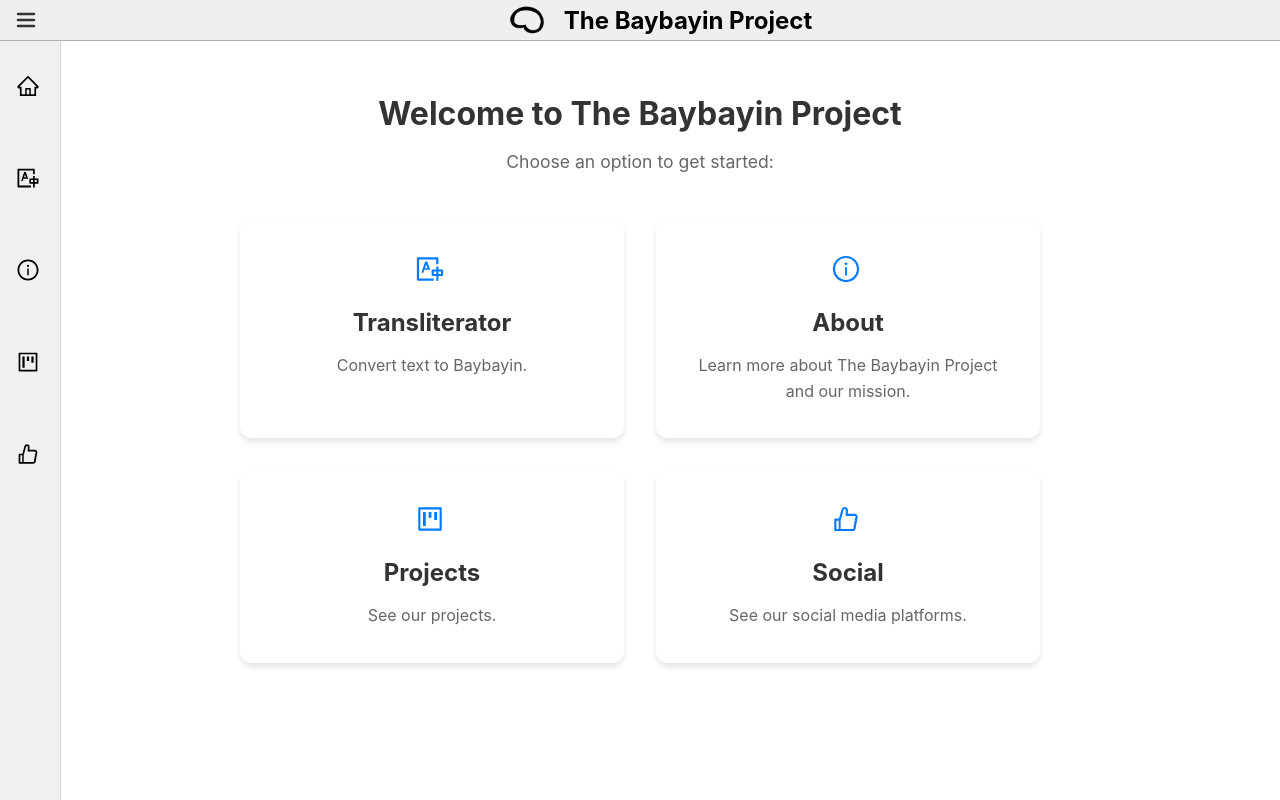
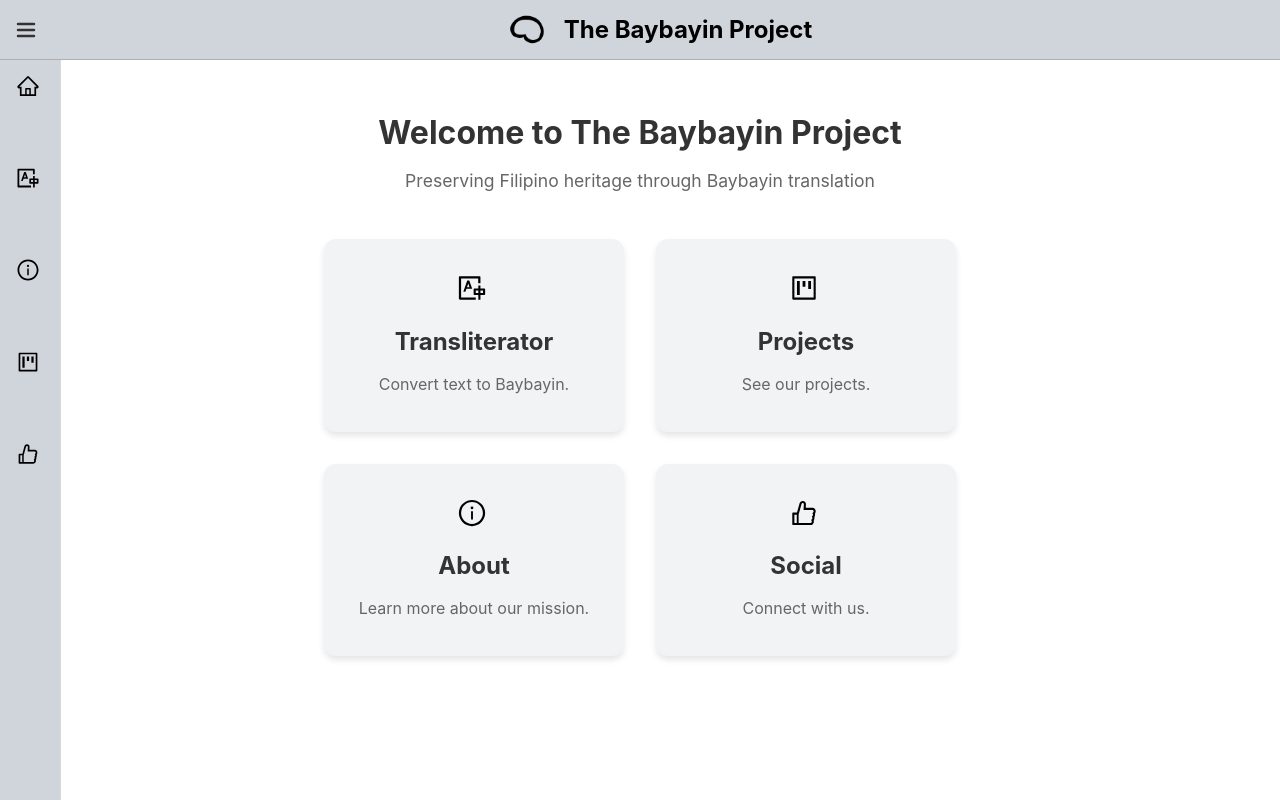
Before and after one commit to cmckinney-59/the-baybayin-project, a React (Vite) app: page /#/ in a window 1280 px wide. Built offline with nearby package versions, Linux system fonts and the light colour scheme.

Commit message:
updated styles

```diff
--- a/src/components/Header/Header.css
+++ b/src/components/Header/Header.css
@@ -1,10 +1,10 @@
 .App-header {
-  height: 20px;
+  height: 60px;
   display: flex;
   justify-content: center;
   align-items: center;
   padding: 20px 20px 20px 56px; /* leave space for hamburger */
-  background-color: rgb(240, 238, 238);
+  background-color: #d0d5db;
   flex-direction: row;
   font-size: calc(10px + 2vmin);
   color: black;
--- a/src/components/Navigation/Navigation.css
+++ b/src/components/Navigation/Navigation.css
@@ -3,7 +3,7 @@
   left: 0;
   top: 40px;
   width: 60px; /* Collapsed width - icon only */
-  background-color: #f0f0f0;
+  background-color: #d0d5db;
   height: calc(100vh - 40px);
   transform: translateX(0);
   transition: transform 0.25s ease, width 0.25s ease;
@@ -42,7 +42,7 @@
 
 .Navigation-content ul li a {
   text-decoration: none;
-  color: #000;
+  color: white;
   display: flex;
   align-items: center;
   padding: 1rem 0.5rem;
@@ -54,19 +54,20 @@
 }
 
 .Navigation-content ul li a:hover {
-  background-color: #e0e0e0;
-  color: #007bff;
+  background-color: rgba(0, 0, 0, 0.1);
+  color: white;
 }
 
 .Navigation-content ul li a:active {
-  background-color: #d0d0d0;
-  color: #007bff;
+  background-color: rgba(0, 0, 0, 0.2);
+  color: white;
 }
 
 .nav-icon {
   font-size: 24px;
   transition: transform 0.2s ease;
   flex-shrink: 0;
+  color: black;
 }
 
 .nav-text {
--- a/src/pages/HomePage/HomePage.css
+++ b/src/pages/HomePage/HomePage.css
@@ -36,6 +36,10 @@
   text-align: center;
 }
 
+.nav-card {
+  background: #f2f3f5; /* Even lighter version of header grey */
+}
+
 .nav-card:hover {
   transform: translateY(-4px);
   box-shadow: 0 8px 25px rgba(0, 0, 0, 0.15);
@@ -50,7 +54,7 @@
   margin-right: 5px;
   width: 30px;
   height: 30px;
-  color: #007bff;
+  color: black;
 }
 
 .nav-card h2 {
--- a/src/pages/HomePage/HomePage.tsx
+++ b/src/pages/HomePage/HomePage.tsx
@@ -30,7 +30,7 @@ export default function HomePage() {
   return (
     <div className="homepage">
       <h1>Welcome to The Baybayin Project</h1>
-      <p>Choose an option to get started:</p>
+      <p>Preserving Filipino heritage through Baybayin translation</p>
 
       <div className="cards-container">
         <div className="nav-card" onClick={handleTransliteratorClick}>
@@ -39,22 +39,22 @@ export default function HomePage() {
           <p>Convert text to Baybayin.</p>
         </div>
 
-        <div className="nav-card" onClick={handleAboutClick}>
-          <AiOutlineInfoCircle className="nav-card-icon" />
-          <h2>About</h2>
-          <p>Learn more about The Baybayin Project and our mission.</p>
-        </div>
-
         <div className="nav-card" onClick={handleProjectsClick}>
           <AiOutlineProject className="nav-card-icon" />
           <h2>Projects</h2>
           <p>See our projects.</p>
         </div>
 
+        <div className="nav-card" onClick={handleAboutClick}>
+          <AiOutlineInfoCircle className="nav-card-icon" />
+          <h2>About</h2>
+          <p>Learn more about our mission.</p>
+        </div>
+
         <div className="nav-card" onClick={handleSocialClick}>
           <AiOutlineLike className="nav-card-icon" />
           <h2>Social</h2>
-          <p>See our social media platforms.</p>
+          <p>Connect with us.</p>
         </div>
       </div>
     </div>
```
